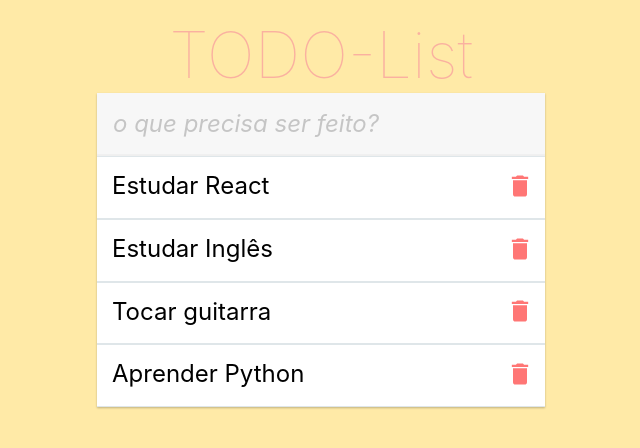
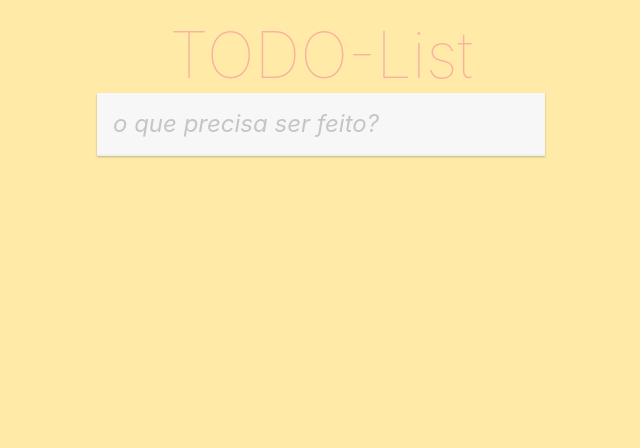
Before and after one commit to Doug-Silva/react-todo-list, a React (Create React App) app: page / in a window 1280 px wide. Shown: the top 448 px of the page, without its empty margins (319-959 px from the left). Built offline with nearby package versions, Linux system fonts and the light colour scheme.

Commit message:
Incluindo novas tarefas

```diff
--- a/src/App.js
+++ b/src/App.js
@@ -8,14 +8,7 @@
   // tecla Esc
   const ESCAPE_KEY = 27;
 
-  const initialTodos = [
-    { id: 1, title: 'Estudar React', checked: false },
-    { id: 2, title: 'Estudar Inglês', checked: true },
-    { id: 3, title: 'Tocar guitarra', checked: false },
-    { id: 4, title: 'Aprender Python', checked: false },
-  ];
-
-  const [todos] = useState(initialTodos);
+  const [todos, setTodos] = useState([]);
   const [value, setValue] = useState('');
 
   // função para apagar com a tecla Esc
@@ -25,7 +18,16 @@
 
   // função enviar (aparece no console.log)
   const submit = () => {
-    console.log('submit', value);
+    setTodos([
+      ...todos,
+      {
+        id: new Date().getTime(),
+        title: value,
+        checked: false,
+      },
+    ]);
+
+    erase();
   };
 
   const onChange = (event) => {
```
